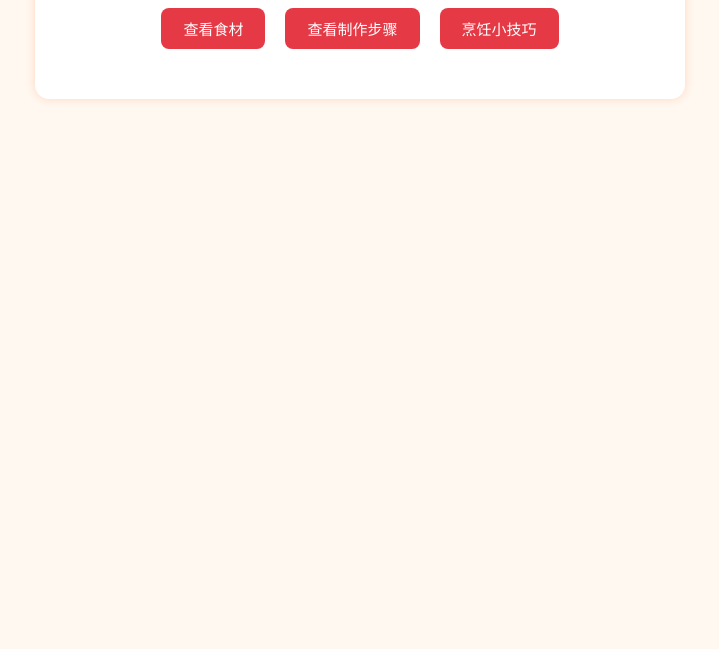
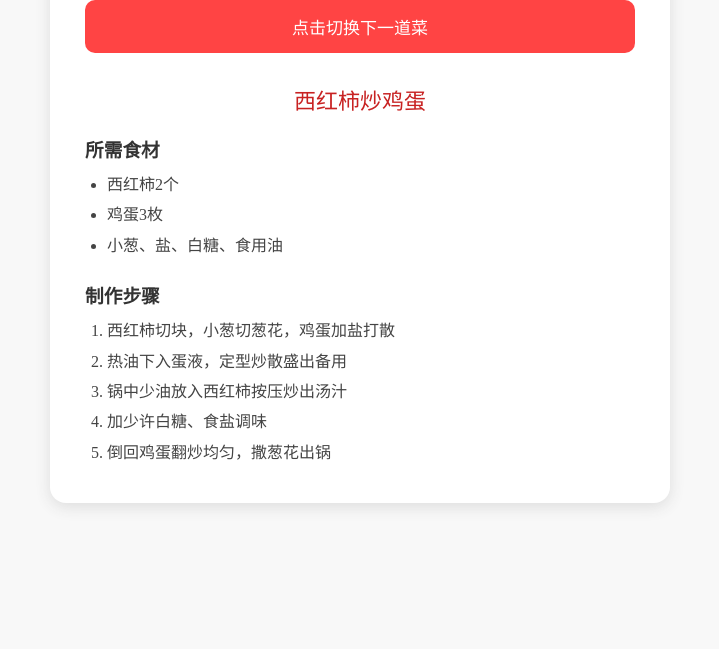
Before and after one commit to wang-limin/wuyanzu, a website: page index.html in a window 1280 px wide. Shown: the part 151-800 px from the top of the page, without its empty margins (280-999 px from the left). Drawn offline with Linux system fonts and the light colour scheme.

Commit message:
Update index.html

```diff
--- a/index.html
+++ b/index.html
@@ -2,130 +2,176 @@
 <html lang="zh-CN">
 <head>
     <meta charset="UTF-8">
-    <title>西红柿炒鸡蛋交互式教程</title>
+    <title>家常菜谱切换</title>
     <style>
+        * {
+            margin: 0;
+            padding: 0;
+            box-sizing: border-box;
+        }
         body {
-            background: #fff8f0;
+            background-color: #f8f8f8;
             font-family: "微软雅黑";
-            max-width: 650px;
-            margin: 40px auto;
-            padding: 0 20px;
+            padding: 40px 20px;
         }
-        .box {
+        .wrap {
+            max-width: 620px;
+            margin: 0 auto;
             background: #fff;
-            padding: 30px;
-            border-radius: 14px;
-            box-shadow: 0 0 10px #ffd6c0;
+            padding: 35px;
+            border-radius: 16px;
+            box-shadow: 0 4px 15px #ddd;
         }
         h1 {
-            color: #e63946;
+            text-align: center;
+            color: #222;
+            margin-bottom: 30px;
+        }
+        #switchBtn {
+            display: block;
+            width: 100%;
+            padding: 14px;
+            font-size: 17px;
+            border: none;
+            border-radius: 10px;
+            background: #ff4444;
+            color: white;
+            cursor: pointer;
+            margin-bottom: 30px;
+        }
+        #switchBtn:hover {
+            background: #dd2222;
+        }
+        .title {
+            font-size: 22px;
+            color: #c82222;
+            margin-bottom: 18px;
             text-align: center;
         }
-        h2 {
+        h3 {
+            margin: 20px 0 8px;
             color: #333;
-            font-size: 19px;
-            margin-top: 30px;
         }
-        .step-item {
-            line-height: 2;
-            font-size: 16px;
-            margin: 8px 0;
-        }
-        .btn-group {
-            margin: 20px 0;
-            text-align: center;
-        }
-        button {
-            padding: 10px 22px;
-            border: none;
-            border-radius: 8px;
-            background: #e63946;
-            color: white;
-            font-size: 15px;
-            margin: 0 8px;
-            cursor: pointer;
-        }
-        button:hover {
-            background: #c82333;
-        }
-        .tip {
-            margin-top: 20px;
-            padding: 12px;
-            background: #fff0e8;
-            border-radius: 8px;
-            color: #662222;
-        }
-        .hide {
-            display: none;
+        ul, ol {
+            line-height: 1.9;
+            padding-left: 22px;
+            color: #444;
         }
     </style>
 </head>
 <body>
-    <div class="box">
-        <h1>西红柿炒鸡蛋（交互式教程）</h1>
+    <div class="wrap">
+        <h1>一键切换六道家常菜</h1>
+        <button id="switchBtn">点击切换下一道菜</button>
 
-        <div class="btn-group">
-            <button onclick="showFood()">查看食材</button>
-            <button onclick="showStep()">查看制作步骤</button>
-            <button onclick="showTip()">烹饪小技巧</button>
-        </div>
-
-        <!-- 食材区域 -->
-        <div id="foodBox" class="hide">
-            <h2>一、所需食材（勾选确认备齐）</h2>
-            <div class="step-item">
-                <input type="checkbox" id="f1">
-                <label for="f1">西红柿 2个</label>
-            </div>
-            <div class="step-item">
-                <input type="checkbox" id="f2">
-                <label for="f2">鸡蛋 3枚</label>
-            </div>
-            <div class="step-item">
-                <input type="checkbox" id="f3">
-                <label for="f3">小葱、食用盐、白糖、食用油</label>
-            </div>
-        </div>
-
-        <!-- 步骤区域 -->
-        <div id="stepBox" class="hide">
-            <h2>二、详细制作步骤</h2>
-            <ol>
-                <li class="step-item">西红柿切块，小葱切葱花，鸡蛋加盐打散。</li>
-                <li class="step-item">热油下锅炒散鸡蛋，定型后盛出备用。</li>
-                <li class="step-item">锅中少油，下西红柿按压翻炒出汤汁。</li>
-                <li class="step-item">加白糖、食盐调味中和酸味。</li>
-                <li class="step-item">倒回鸡蛋翻炒均匀，撒葱花出锅。</li>
-            </ol>
-        </div>
-
-        <!-- 技巧区域 -->
-        <div id="tipBox" class="hide tip">
-            <h2>三、烹饪小技巧</h2>
-            <p>1. 西红柿顶部划十字烫一下，去皮口感更细腻</p>
-            <p>2. 鸡蛋里加少许清水，炒出来更嫩滑</p>
-            <p>3. 白糖不要多放，只中和番茄酸味即可</p>
+        <div id="box">
+            <div class="title" id="dishName"></div>
+            <h3>所需食材</h3>
+            <ul id="foodList"></ul>
+            <h3>制作步骤</h3>
+            <ol id="stepList"></ol>
         </div>
     </div>
 
     <script>
-        // 切换显示食材
-        function showFood() {
-            document.getElementById("foodBox").classList.remove("hide");
-            document.getElementById("stepBox").classList.add("hide");
-            document.getElementById("tipBox").classList.add("hide");
+        // 6道菜数据
+        const dishList = [
+            {
+                name: "西红柿炒鸡蛋",
+                food: ["西红柿2个", "鸡蛋3枚", "小葱、盐、白糖、食用油"],
+                step: [
+                    "西红柿切块，小葱切葱花，鸡蛋加盐打散",
+                    "热油下入蛋液，定型炒散盛出备用",
+                    "锅中少油放入西红柿按压炒出汤汁",
+                    "加少许白糖、食盐调味",
+                    "倒回鸡蛋翻炒均匀，撒葱花出锅"
+                ]
+            },
+            {
+                name: "酸辣土豆丝",
+                food: ["土豆1个", "干辣椒、大蒜、香醋、食盐"],
+                step: [
+                    "土豆切成细丝，清水浸泡去除淀粉",
+                    "热油爆香蒜末与干辣椒",
+                    "大火快速翻炒土豆丝至断生",
+                    "出锅前淋香醋、加盐拌匀即可"
+                ]
+            },
+            {
+                name: "青椒肉丝",
+                food: ["瘦肉、青椒2个", "生抽、淀粉、大蒜、盐"],
+                step: [
+                    "肉丝加生抽、淀粉抓匀腌制10分钟",
+                    "滑炒肉丝变色后盛出",
+                    "下入青椒翻炒至半熟",
+                    "倒回肉丝调味翻炒均匀出锅"
+                ]
+            },
+            {
+                name: "凉拌黄瓜",
+                food: ["黄瓜1根", "蒜末、香醋、生抽、香油、盐"],
+                step: [
+                    "黄瓜拍碎切成小段",
+                    "加盐腌制5分钟，倒掉析出水分",
+                    "放入蒜末、所有调料拌匀",
+                    "冷藏五分钟口感更佳"
+                ]
+            },
+            {
+                name: "番茄牛腩",
+                food: ["牛腩500g、西红柿3个", "生姜、大葱、冰糖、盐"],
+                step: [
+                    "牛腩冷水下锅焯水，撇去血沫捞出",
+                    "西红柿下锅炒出浓稠汤汁",
+                    "放入牛腩、葱姜小火慢炖1小时",
+                    "加冰糖、食盐调味收汁完成"
+                ]
+            },
+            {
+                name: "清炒油麦菜",
+                food: ["油麦菜一把", "大蒜、食用盐"],
+                step: [
+                    "油麦菜洗净沥干水分",
+                    "热油爆香蒜末",
+                    "大火快速翻炒油麦菜",
+                    "少许盐调味，立刻出锅"
+                ]
+            }
+        ];
+
+        let index = 0;
+        const btn = document.getElementById("switchBtn");
+        const dishName = document.getElementById("dishName");
+        const foodList = document.getElementById("foodList");
+        const stepList = document.getElementById("stepList");
+
+        // 渲染当前菜品
+        function render() {
+            const dish = dishList[index];
+            dishName.innerText = dish.name;
+            // 清空食材
+            foodList.innerHTML = "";
+            dish.food.forEach(item => {
+                let li = document.createElement("li");
+                li.innerText = item;
+                foodList.appendChild(li);
+            })
+            // 清空步骤
+            stepList.innerHTML = "";
+            dish.step.forEach(item => {
+                let li = document.createElement("li");
+                li.innerText = item;
+                stepList.appendChild(li);
+            })
         }
-        // 切换显示步骤
-        function showStep() {
-            document.getElementById("foodBox").classList.add("hide");
-            document.getElementById("stepBox").classList.remove("hide");
-            document.getElementById("tipBox").classList.add("hide");
-        }
-        // 切换显示技巧
-        function showTip() {
-            document.getElementById("foodBox").classList.add("hide");
-            document.getElementById("stepBox").classList.add("hide");
-            document.getElementById("tipBox").classList.remove("hide");
+
+        // 初始化
+        render();
+
+        // 点击切换下一道
+        btn.onclick = function () {
+            index = (index + 1) % dishList.length;
+            render();
         }
     </script>
 </body>
```
